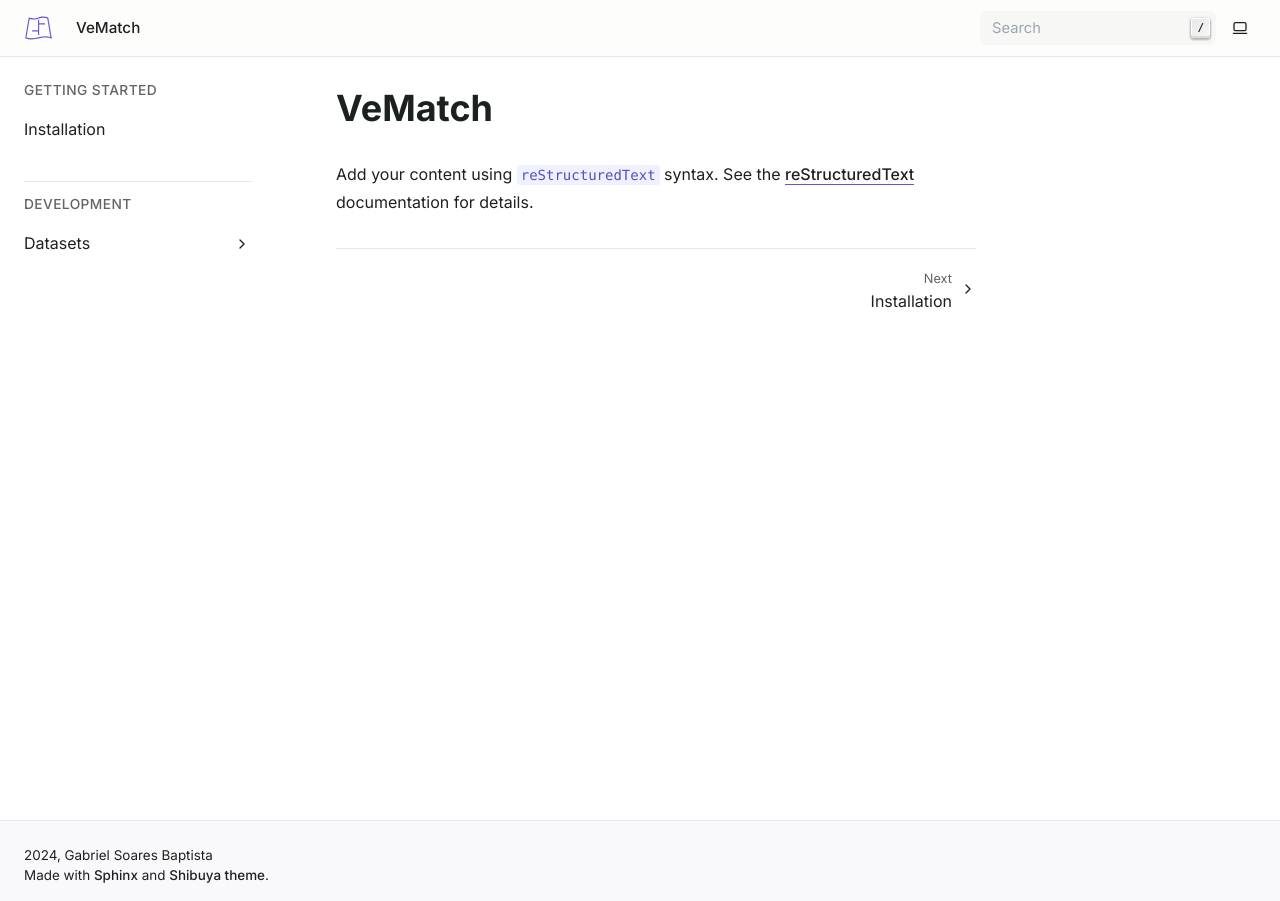
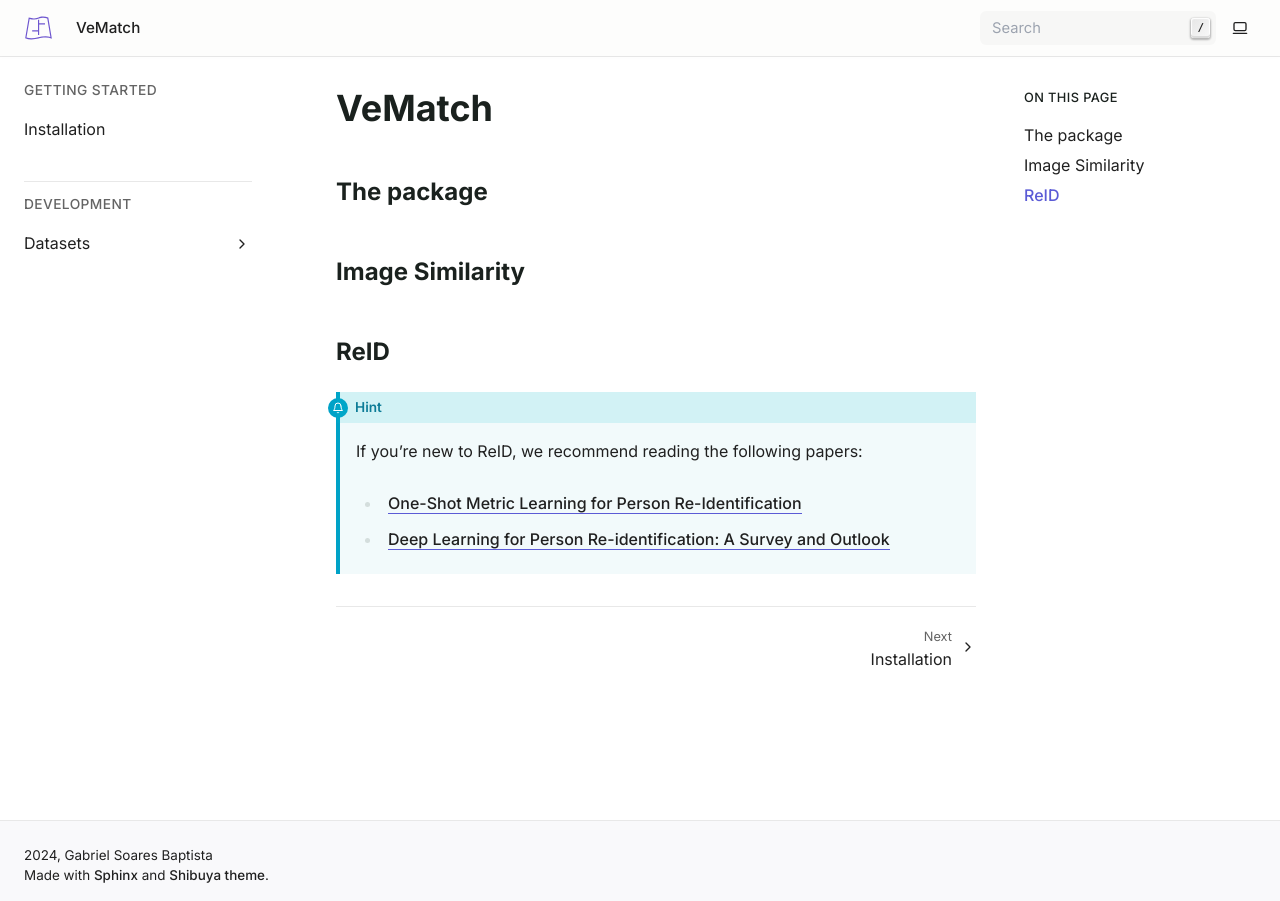
Before and after one commit to gsoaresbaptista/VeMatch, a Sphinx documentation site: the page built from docs/index.rst, in a window 1280 px wide. Built offline with Sphinx 7.4.7, drawn with Linux system fonts in a browser that asks for light colours.

```diff
--- a/docs/conf.py
+++ b/docs/conf.py
@@ -1,8 +1,8 @@
 import os
 import sys
 
-sys.path.insert(0, os.path.abspath('../'))
-sys.path.insert(0, os.path.join(os.path.abspath('../'), 'vematch'))
+sys.path.insert(0, os.path.abspath("../"))
+sys.path.insert(0, os.path.join(os.path.abspath("../"), "vematch"))
 
 # Configuration file for the Sphinx documentation builder.
 #
@@ -20,7 +20,11 @@ author = "Gabriel Soares Baptista"
 # https://www.sphinx-doc.org/en/master/usage/configuration.html#general-configuration
 
 html_baseurl = "https://gsoaresbaptista.github.io/VeMatch/"
-extensions = ["sphinx.ext.autodoc", "sphinx.ext.napoleon", "sphinx.ext.githubpages"]
+extensions = [
+    "sphinx.ext.autodoc",
+    "sphinx.ext.napoleon",
+    "sphinx.ext.githubpages",
+]
 
 templates_path = ["_templates"]
 exclude_patterns = ["_build", "Thumbs.db", ".DS_Store"]
--- a/docs/index.rst
+++ b/docs/index.rst
@@ -4,21 +4,32 @@
 VeMatch
 =======
 
-Add your content using ``reStructuredText`` syntax. See the
-`reStructuredText <https://www.sphinx-doc.org/en/master/usage/restructuredtext/index.html>`_
-documentation for details.
+The package
+-----------
+
+Image Similarity
+----------------
+
+ReID
+----
+
+.. hint::
+   If you're new to ReID, we recommend reading the following papers:
+
+   - `One-Shot Metric Learning for Person Re-Identification <https://openaccess.thecvf.com/content_cvpr_2017/papers/Bak_One-Shot_Metric_Learning_CVPR_2017_paper.pdf>`_
+   - `Deep Learning for Person Re-identification: A Survey and Outlook <https://arxiv.org/abs/2001.04193>`_
 
 
 .. toctree::
-   :maxdepth: 2
+   :maxdepth: 3
    :hidden:
    :caption: Getting started
 
    install
 
 .. toctree::
-   :maxdepth: 2
+   :maxdepth: 3
    :hidden:
    :caption: Development
 
-   source/modules
+   source/datasets/index
```
Also changed, not shown: docs/install.rst (+3 -11 lines), docs/source/datasets/config_loader.rst (deleted, +0 -9 lines), docs/source/datasets/downloader.rst (deleted, +0 -9 lines), docs/source/datasets/inbuilt/index.rst (added, +13 -0 lines), docs/source/datasets/inbuilt/label_extraction.rst (added, +7 -0 lines), docs/source/datasets/index.rst (added, +27 -0 lines), docs/source/datasets/torch_datasets.rst (deleted, +0 -9 lines), docs/source/modules.rst (deleted, +0 -8 lines), main.py (deleted, +0 -59 lines), 2 other files.
